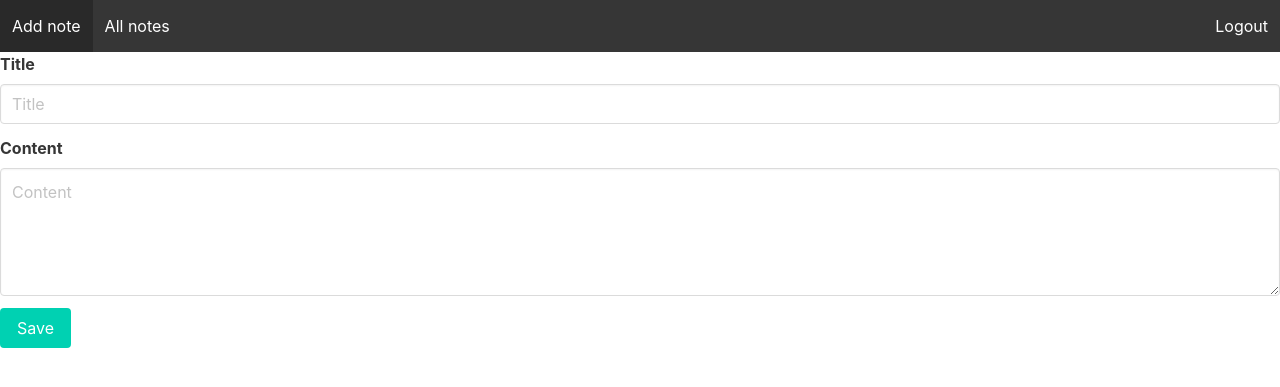
After one commit to RagnoNero/Helsinki_CSB22_P1, a Django app: page /note/ in a window 1280 px wide. The commit adds this page. Shown: the top 387 px of the page. Run offline with Django 4.2, Linux system fonts and the light colour scheme; the visitor is signed in with stand-in values (Sample User, id 1).

Commit message:
Added all functional

```diff
--- a/notes/templates/addNote.html
+++ /dev/null
@@ -1,3 +0,0 @@
-<a href="/addNote"> Add note </a>
-<br />
-<a href="/allNotes"> All notes </a>
--- a/notes/templates/allNotes.html
+++ /dev/null
@@ -1,3 +0,0 @@
-<a href="/addNote"> Add note </a>
-<br />
-<a href="/allNotes"> All notes </a>
--- /dev/null
+++ b/notes/templates/head.html
@@ -0,0 +1,6 @@
+<head>
+    <meta charset="utf-8">
+    <meta name="viewport" content="width=device-width, initial-scale=1">
+    <title>Notes</title>
+    <link rel="stylesheet" href="https://cdn.jsdelivr.net/npm/bulma@0.9.0/css/bulma.min.css">
+</head>
--- /dev/null
+++ b/notes/templates/menu.html
@@ -0,0 +1,15 @@
+<nav class="navbar is-dark">
+    <div class="navbar-brand">
+        <a href="{% url 'notes:note' %}" class="navbar-item">Add note</a>
+    </div>
+
+    <div class="navbar-brand">
+        <a href="{% url 'notes:notes' %}" class="navbar-item">All notes</a>
+    </div>
+
+    <div class="navbar-menu">
+        <div class="navbar-end">
+            <a href="{% url 'notes:logout' %}" class="navbar-item">Logout</a>
+        </div>
+    </div>
+</nav>
--- /dev/null
+++ b/notes/templates/note.html
@@ -0,0 +1,48 @@
+<!DOCTYPE html>
+<html>
+    {% include "head.html" %}
+    <body>
+        {% include "menu.html" %}
+
+        <form method="post" action="{% url 'notes:note' %}">
+            {% csrf_token %}
+
+            <input type="hidden" name="id" value="{{ note.id }}">
+
+            <div class="field">
+                <label class="label">
+                    Title
+                    {% if note %}
+                        <span class="has-text-grey-light">
+                            Created at: {{ note.created_at|date:"m/d Y" }} /
+                            Modified at: {{ note.modified_at|date:"m/d Y" }}
+                        </span>
+                    {% endif %}
+                </label>
+
+                <div class="control">
+                    <input type="text" class="input" name="title" placeholder="Title"{% if note %} value="{{ note.title }}"{% endif %}>
+                </div>
+            </div>
+
+            <div class="field">
+                <label class="label">Content</label>
+
+                <div class="control">
+                    <textarea class="textarea" name="content" placeholder="Content">{% if note %}{{ note.content }}{% endif %}</textarea>
+                </div>
+            </div>
+
+            <div class="field is-grouped">
+                <div class="control">
+                    <button class="button is-primary">Save</button>
+                </div>
+                {% if note %}
+                    <div class="control">
+                        <a href="{% url 'notes:remove' note.id %}" class="button is-danger">Delete</a>
+                    </div>
+                {% endif %}
+            </div>
+        </form>
+    </body>
+</html>
--- a/notes/urls.py
+++ b/notes/urls.py
@@ -2,12 +2,14 @@ from django.urls import path
 from django.contrib.auth.views import LogoutView
 from . import views
 
+app_name = "notes"
 
 urlpatterns = [
     path('', views.index, name='index'),
     path('register/', views.register, name='register'),
-    path('login/', views.login_user, name='login_user'),
-	path('logout/', LogoutView.as_view(next_page='/login/')),
-    path('allNotes/', views.view_notes, name='allNotes'),
-    path('addNote/', views.add_note, name='addNote'),
+    path('login/', views.login_user, name='login'),
+	path('logout/', LogoutView.as_view(next_page='/login/'), name='logout'),
+    path('notes/', views.notes, name='notes'),
+    path('note/', views.note, name='note'),
+    path('remove/<int:id>', views.remove_note, name='remove')
 ]
--- a/notes/views.py
+++ b/notes/views.py
@@ -1,10 +1,11 @@
+from django.http import HttpResponse
 from django.shortcuts import render, redirect
 from .forms import LoginForm, RegisterForm
 from django.contrib.auth.models import User
 from django.contrib.auth import authenticate, login
 from django.contrib.auth.decorators import login_required
 from .models import Note
-
+from django.template.loader import render_to_string
 
 # Create your views here.
 def index(request):
@@ -26,6 +27,8 @@ def register(request):
 
 
 def login_user(request):
+    if request.user.is_authenticated:
+        return redirect('notes')
     if request.method == 'POST':
         username = request.POST['username']
         password = request.POST['password']
@@ -34,43 +37,55 @@ def login_user(request):
         user = User.objects.filter(username=username, password=password).first()
         if user is not None:
             login(request, user)
-            return redirect('/allNotes')
+            return redirect('/notes')
 
     form = LoginForm()
     return render(request, 'login.html', {'form': form})
 
 
 @login_required
-def add_note(request):
+def note(request):
+    if request.method == 'GET':
+        note_id = int(request.GET.get('id', 0))
+        if note_id > 0:
+            selected_note = Note.objects.filter(id=note_id).first()
+            if not selected_note or selected_note.user_id != request.user:
+                return HttpResponse(render_to_string('error.html', {'error_message': 'Unauthorized!'}), status=401)
+            return render(request, 'note.html', { 'note': selected_note })
+        return render(request, 'note.html')
+
     if request.method == 'POST':
-        note_id = int(request.POST.get('id', 0))
-        user_id = request.user.id
+        id = request.POST.get('id', 0)
+        note_id = int(0 if not id else id)
         title = request.POST.get('title')
         content = request.POST.get('content', '')
 
         if note_id > 0:
-            document = Note.objects.get(pk=note_id)
-            document.title = title
-            document.content = content
-            document.save()
+            note = Note.objects.get(pk=note_id)
+            note.title = title
+            note.content = content
+            note.save()
 
-            return redirect('/?id=%i' % note_id)
+            return redirect('/note/?id=%i' % note_id)
         else:
-            document = Note.objects.create(title=title, content=content, user_id=user_id)
-
-            return redirect('/?id=%i' % document.id)
-    return render(request, 'addNote.html')
+            note = Note.objects.create(title=title, content=content, user_id=request.user)
+            return redirect('/note/?id=%i' % note.id)
+    return render(request, 'notes.html')
 
 
 @login_required
-def view_notes(request):
+def notes(request):
     notes = Note.objects.filter(user_id=request.user.id)
-    return render(request, 'allNotes.html', notes)
+    context = {
+        'notes': notes,
+    }
+    return render(request, 'notes.html', context)
 
 
 @login_required
-def remove_note(request):
-    note_id = request.POST.get('remove')
-    note = Note.objects.get(id=note_id)
+def remove_note(request, id):
+    note = Note.objects.filter(id=id)
+    if not note or note.user_id != request.user:
+        return HttpResponse(render_to_string('error.html', {'error_message': 'Unauthorized!'}), status=401)
     note.delete()
-    return redirect('/allNotes')
+    return redirect('/notes')
```
Also changed, not shown: notes/templates/error.html (added, +10 -0 lines), notes/templates/index.html (+10 -4 lines), notes/templates/login.html (+7 -1 lines), notes/templates/notes.html (added, +22 -0 lines), notes/templates/register.html (+8 -2 lines).
